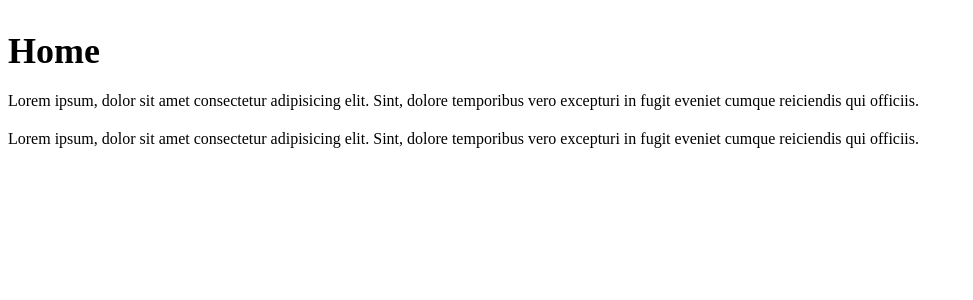
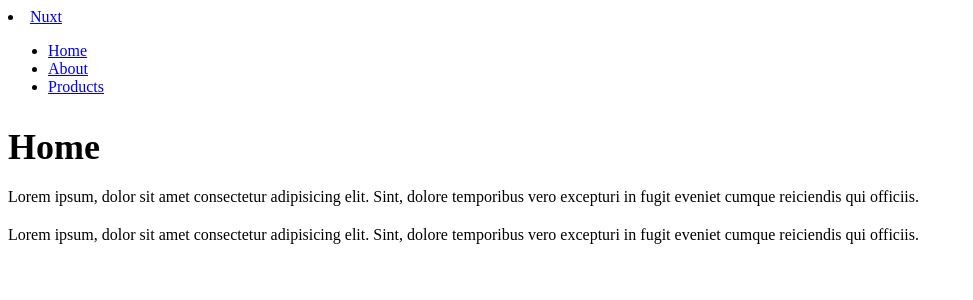
Before and after one commit to IRSAGE/Nuxt-Crash-Course, a Nuxt app: page / in a window 1280 px wide. Shown: the top 300 px of the page, without its empty margins (0-973 px from the left). Built offline with nearby package versions, Linux system fonts and the light colour scheme.

Commit message:
Working with NuxtLink

```diff
--- a/pages/about.vue
+++ b/pages/about.vue
@@ -1,5 +1,15 @@
 <template>
   <div>
+    <header>
+      <li><NuxtLink to="/">Nuxt</NuxtLink></li>
+      <nav>
+        <ul>
+          <li><NuxtLink to="/">Home</NuxtLink></li>
+          <li><NuxtLink to="/about">About</NuxtLink></li>
+          <li><NuxtLink to="/products">Products</NuxtLink></li>
+        </ul>
+      </nav>
+    </header>
     <h2>About</h2>
     <p>
       Lorem ipsum, dolor sit amet consectetur adipisicing elit. Sint, dolore
--- a/pages/index.vue
+++ b/pages/index.vue
@@ -1,5 +1,15 @@
 <template>
   <div>
+    <header>
+      <li><NuxtLink to="/">Nuxt</NuxtLink></li>
+      <nav>
+        <ul>
+          <li><NuxtLink to="/">Home</NuxtLink></li>
+          <li><NuxtLink to="/about">About</NuxtLink></li>
+          <li><NuxtLink to="/products">Products</NuxtLink></li>
+        </ul>
+      </nav>
+    </header>
     <h2>Home</h2>
     <p>
       Lorem ipsum, dolor sit amet consectetur adipisicing elit. Sint, dolore
```
